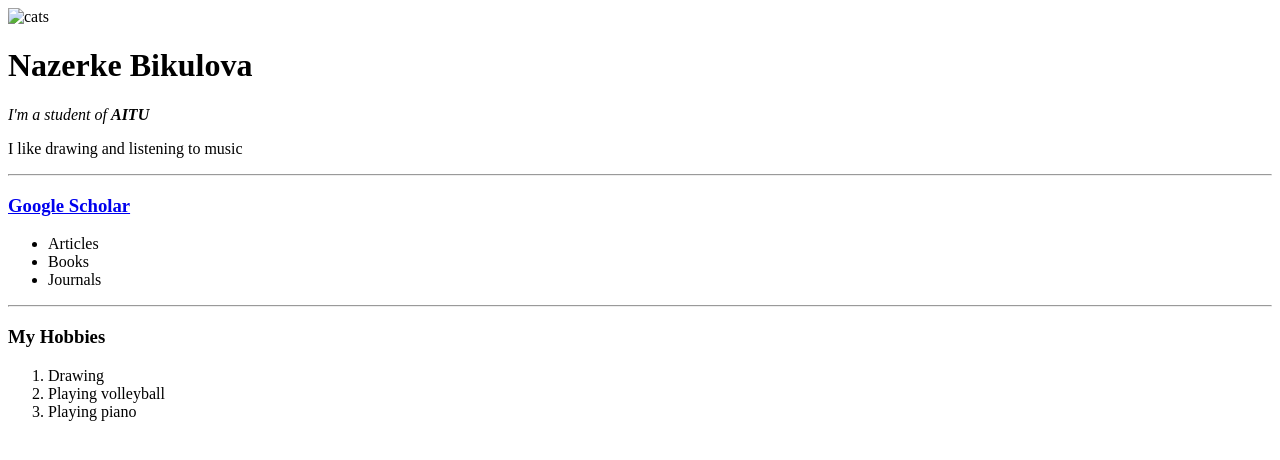
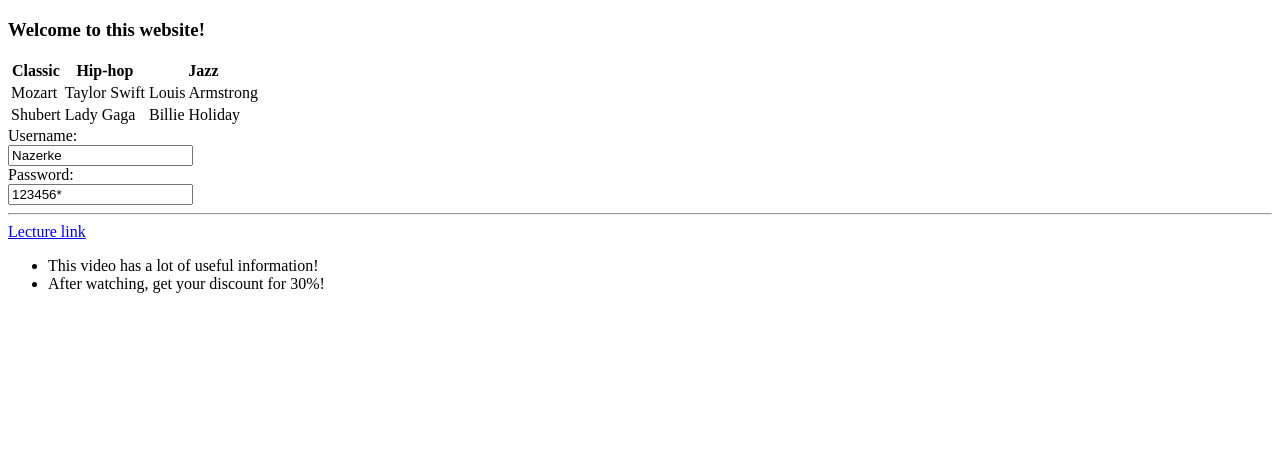
Before and after one commit to coffeewithtears/project, a plain HTML site: page index.html in a window 1280 px wide. Drawn offline with Linux system fonts and the light colour scheme.

Commit message:
Add files via upload

```diff
--- a/index.html
+++ b/index.html
@@ -1,27 +1,49 @@
 <!DOCTYPE html>
-<html>
+<html lang="en" dir="ltr">
   <head>
     <meta charset="utf-8">
-    <title>Nazerke's personal info</title>
+    <title>MUSIC SHOP</title>
   </head>
   <body>
-    <img src="picture/minicats.jpg" alt="cats" width="200" lenght="200">
-  <h1>Nazerke Bikulova</h1>
-  <p><em>I'm a student of <strong>AITU</strong></em></p>
-  <p>I like drawing and listening to music</p>
-  <hr>
-  <h3><a href="https://scholar.google.com/">Google Scholar</a></h3>
-  <ul>
-    <li>Articles</li>
-    <li>Books</li>
-    <li>Journals</li>
-  </ul>
-  <hr>
-  <h3>My Hobbies</h3>
-  <ol>
-    <li>Drawing</li>
-    <li>Playing volleyball</li>
-    <li>Playing piano</li>
-  </ol>
+    <h3>Welcome to this website!</h3>
+
+
+
+    <table>
+      <tr>
+        <th>Classic</th>
+        <th>Hip-hop</th>
+        <th>Jazz</th>
+      </tr>
+      <tr>
+        <td>Mozart</td>
+        <td>Taylor Swift</td>
+        <td>Louis Armstrong</td>
+      </tr>
+      <tr>
+        <td>Shubert</td>
+        <td>Lady Gaga</td>
+        <td>Billie Holiday</td>
+      </tr>
+    </table>
+
+
+
+    <form class="" action="index.html" method="post">
+      <label for="uname">Username:</label><br>
+      <input type="text" name="uname" value="Nazerke"><br>
+      <label for="passw">Password:</label><br>
+      <input type="text" name="passw" value="123456*">
+    </form>
+
+
+
+    <hr>
+    <a href="https://www.youtube.com/watch?v=1AQNEG8EVHk&list=PLPT6CF0r4E3rOUj9uAS-SPOsJKJ1O1uxn&index=6">Lecture link</a>
+    <ul>
+
+      <li>This video has a lot of useful information!</li>
+      <li>After watching, get your discount for 30%!</li>
+    </ul>
   </body>
 </html>
```
